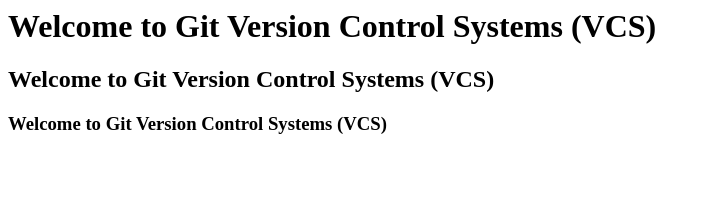
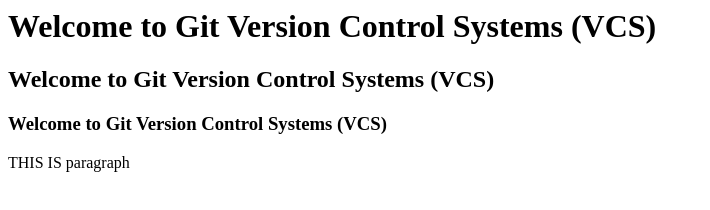
Before and after one commit to Alice9EB/angular5, a plain HTML site: page index.html in a window 1280 px wide. Shown: the whole page, without its empty margins (0-710 px from the left). Drawn offline with Linux system fonts and the light colour scheme.

Commit message:
register file

```diff
--- a/index.html
+++ b/index.html
@@ -8,6 +8,8 @@
         <h1>Welcome to Git Version Control Systems (VCS) </h1>
         <h2>Welcome to Git Version Control Systems (VCS) </h2>
         <h3>Welcome to Git Version Control Systems (VCS) </h3>
+
+        <p>THIS IS paragraph</p>
     </body>
 
 </html>
```
